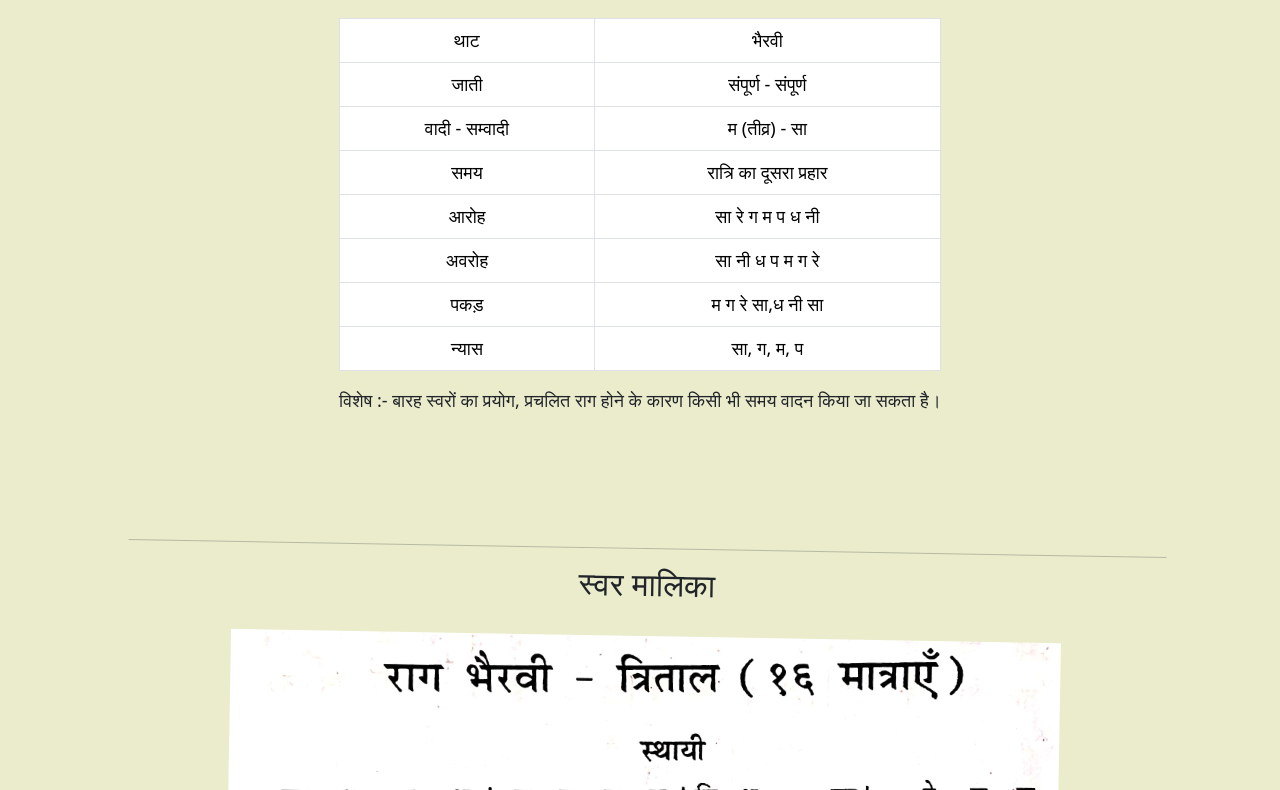
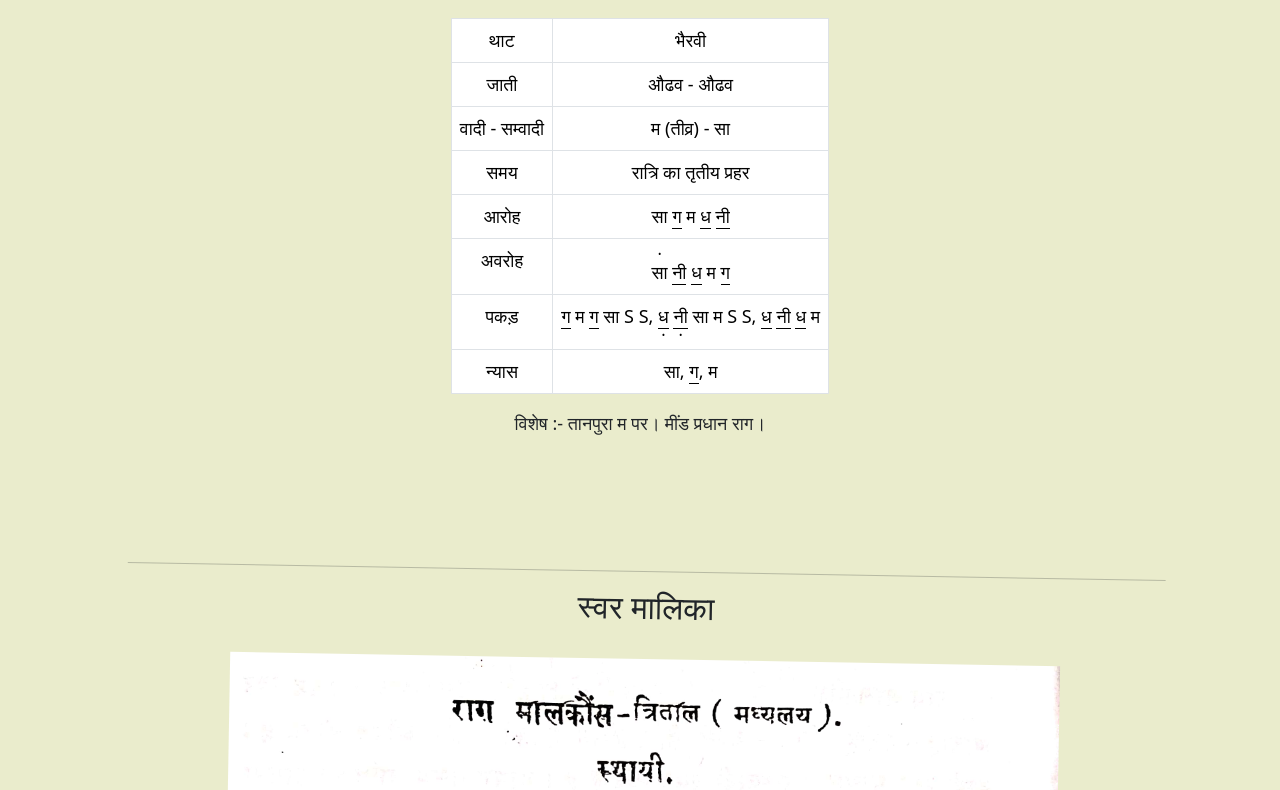
Before and after one commit to ajayseeker/Raga-Sangraha, a plain HTML site: page ragas/malkauns.html in a window 1280 px wide. Shown: the part 215-1005 px from the top of the page. Drawn offline with nearby package versions, Linux system fonts and the light colour scheme.

Commit message:
malkauns details added

```diff
--- a/raga.css
+++ b/raga.css
@@ -30,3 +30,21 @@
   .box{
     font-size: large;
   }
+
+  komal {
+    border-bottom: 1px solid black;
+    }
+
+  mandra {
+    text-emphasis-style: dot;
+    text-emphasis-position: under left;
+    -webkit-text-emphasis-style: dot;
+    -webkit-text-emphasis-position: under;
+  }
+
+  tar{
+      text-emphasis-style: dot;
+      text-emphasis-position: top left;
+      -webkit-text-emphasis-style: dot;
+      -webkit-text-emphasis-position: top;
+  }
--- a/ragas/malkauns.html
+++ b/ragas/malkauns.html
@@ -3,7 +3,7 @@
 <head>
     <meta charset="UTF-8">
     <meta name="viewport" content="width=device-width, initial-scale=1.0">
-    <title>भैरवी</title>
+    <title>मालकौंस </title>
 
     <link
     href="https://cdn.jsdelivr.net/npm/bootstrap@5.3.2/dist/css/bootstrap.min.css"
@@ -16,7 +16,7 @@
 <body>
     <!-- Header -->
     <div class="header-div">
-        <h1 class="raga-header">भैरवी</h1>
+        <h1 class="raga-header">मालकौंस</h1>
     </div>
     <div class="raga-desc">
     <!-- Raga Description -->
@@ -31,7 +31,7 @@
             </tr>
             <tr>
               <td>जाती </td>
-              <td>संपूर्ण -  संपूर्ण</td>
+              <td>औढव - औढव</td>
             </tr>
             <tr>
               <td>वादी - सम्वादी</td>
@@ -39,42 +39,42 @@
             </tr>
             <tr>
               <td>समय</td>
-              <td>रात्रि का दूसरा प्रहार</td>
+              <td>रात्रि का तृतीय प्रहर</td>
             </tr>
             <tr>
               <td>आरोह</td>
-              <td>सा रे ग म प ध नी</td>
+              <td>सा <komal>ग</komal> म <komal>ध</komal> <komal>नी</komal></td>
             </tr>
             <tr>
               <td>अवरोह</td>
-              <td>सा नी ध प म ग रे</td>
+              <td><tar>सा</tar> <komal>नी</komal> <komal>ध</komal>  म <komal>ग</komal> </td>
             </tr>
             <tr>
               <td>पकड़</td>
-              <td>म ग रे सा,ध नी सा</td>
+              <td><komal>ग</komal> म  <komal>ग</komal> सा S S,  <mandra><komal>ध</komal></mandra> <mandra><komal>नी</komal></mandra> सा म S S,  <komal>ध</komal> <komal>नी</komal> <komal>ध</komal> म</td>
             </tr>
             <tr>
               <td>न्यास</td>
-              <td>सा, ग, म, प</td>
+              <td>सा, <komal>ग</komal>, म</td>
             </tr>
           </tbody>
         </table>
 
-        <p>विशेष :- बारह स्वरों का प्रयोग, प्रचलित राग होने के कारण किसी भी समय वादन किया जा सकता है। </p>
+        <p>विशेष :-  तानपुरा म पर। मींड प्रधान राग।</p>
       </div>
 
       <div class="item image container swarmalika">
         <hr>
         <h2>स्वर मालिका</h2>
         <br>
-        <img class="swar-malika" src="../resources/bhairavi_swar_malika.jpg">
+        <img class="swar-malika" src="../resources/malkauns_swar_malika.jpg">
       </div>
 
       <div class="item container bandish">
         <hr>
         <h2>बंदिश</h2>
         <br>
-        <img class="swar-malika" src="../resources/bhairavi.jpg">
+        <img class="swar-malika " src="../resources/malkauns.jpg">
       </div>
 
     <!-- Footer -->
```
Also changed, not shown: ragas/bhairavi.html (+5 -5 lines).
